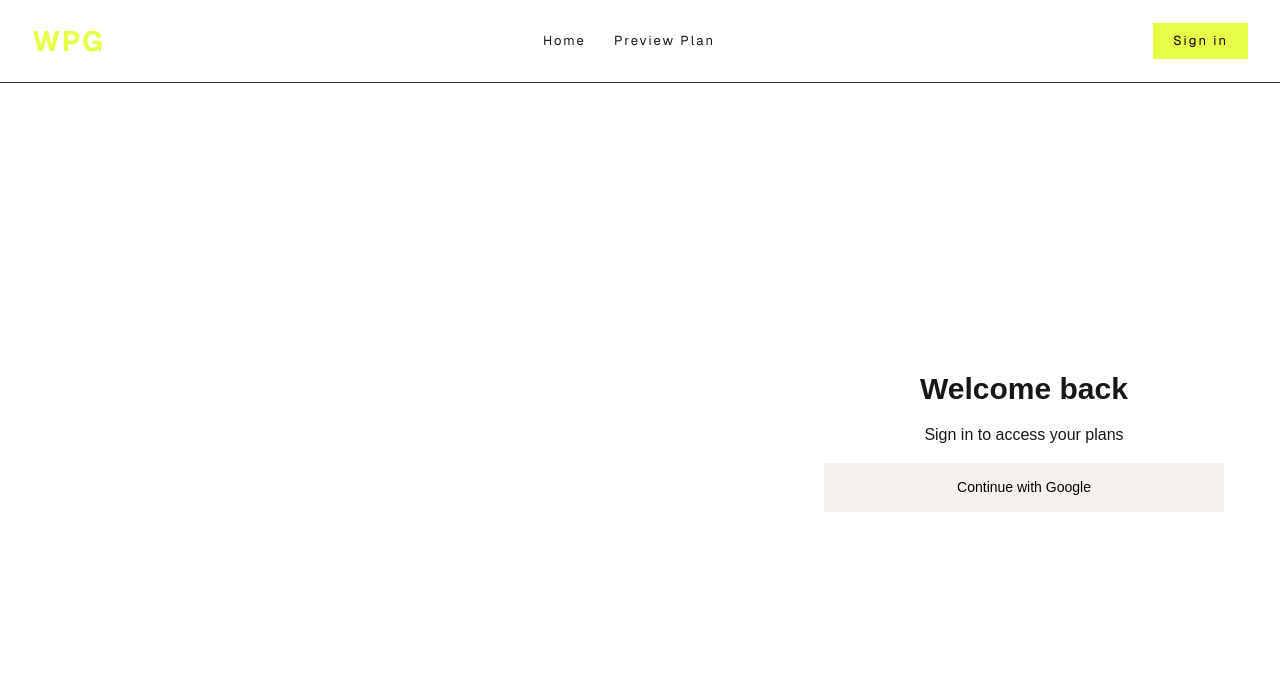
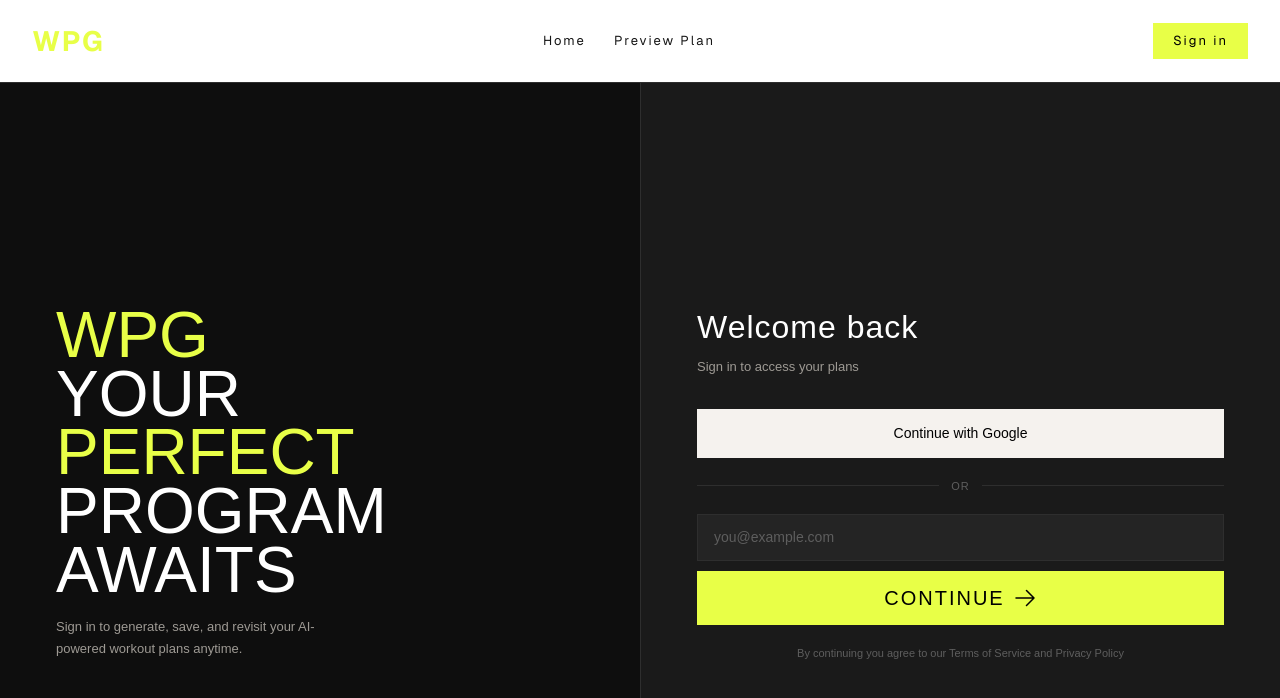
Before and after one commit to Arissj4/Workout-Plan-Generator, a Next.js app in the folder workout-plan-generator/: page /signin in a window 1280 px wide. Shown: the top 698 px of the page. Built offline with nearby package versions, Linux system fonts and the light colour scheme; no server answers.

Commit message:
WPG [ADD] Implemented SignIn page design

```diff
--- a/workout-plan-generator/src/app/signin/page.tsx
+++ b/workout-plan-generator/src/app/signin/page.tsx
@@ -15,42 +15,78 @@ export default function SignIn( {provider}: {provider: string} ) { // This compo
 
   return (
     <>
-      <div className="flex h-full">
+      <div className="flex min-h-screen">
+
         <div
-          className="flex w-[60%]"
+          className="w-1/2 bg-[#0e0e0e] p-14 flex flex-col justify-center"
         >
+          <div>
 
+            <h1 className="text-[64px] leading-[0.92] uppercase text-white">
+              <span className="text-(--wpg-main-text-color) text-[64px] block">
+                WPG
+              </span>
+
+              Your<br/>
+
+              <span className="text-(--wpg-accent-color) block">Perfect</span>
+
+              Program<br/>Awaits
+            </h1>
+            <p className="text-[13px] text-(--wpg-muted-text-color) mt-4 max-w-[280px] leading-[1.7]">
+              Sign in to generate, save, and revisit your AI-powered workout plans anytime.
+            </p>
+          </div>
         </div>
 
         <div
-          className="flex w-[40%] p-14"
+          className="w-1/2 bg-[#1a1a1a] border-l border-[#2e2e2e] p-14 flex flex-col justify-center"
         >
-          <div
-            className="flex flex-col w-full h-full justify-center items-center"
+          <h2 className="text-[32px] tracking-[1px] text-white mb-1.5">
+            Welcome back
+          </h2>
+
+          <p className="text-[13px] text-(--wpg-muted-text-color) mb-8">
+            Sign in to access your plans
+          </p>
+
+          <button
+            onClick={() => signIn("google", { callbackUrl: "/" })}
+            className="w-full bg-[#f5f2ee] flex items-center justify-center gap-2.5 py-3.5 cursor-pointer hover:opacity-90 transition-opacity"
           >
-            <h1
-              className="text-3xl font-bold mb-4"
-            >
-              Welcome back
-            </h1>
+            <span className="text-[14px] font-medium text-black">
+              Continue with Google
+            </span>
+          </button>
 
-            <h2
-              className="mb-4"
-            >
-              Sign in to access your plans
-            </h2>
+          <div className="flex items-center gap-3 my-5">
+            <div className="flex-1 h-px bg-[#2e2e2e]"/>
+            <span className="text-[11px] text-[#5e5e5e] tracking-[1px]">
+              OR
+            </span>
+            <div className="flex-1 h-px bg-[#2e2e2e]"/>
+          </div>
 
-            <button
-              className="w-full bg-[#f5f2ee] flex items-center justify-center gap-2.5 py-3.5 cursor-pointer hover:opacity-90 transition-opacity"
-              type="button"
-              onClick={() => handleSingIn()}
-            >
-              <span className="text-[14px] font-medium text-black">Continue with Google</span>
-            </button>
-          </div>
+          <input
+            type="email"
+            placeholder="you@example.com"
+            className="w-full bg-[#242424] border border-[#2e2e2e] text-white px-4 py-3 text-[14px] outline-none placeholder:text-[#5e5e5e]"
+          />
+          <button
+           className="flex justify-center items-center gap-2 w-full bg-(--wpg-accent-color) text-black text-[20px] tracking-[2px] py-3 mt-2.5 uppercase cursor-pointer"
+          >
+            Continue
+            <svg xmlns="http://www.w3.org/2000/svg" fill="none" viewBox="0 0 24 24" strokeWidth={1.5} stroke="currentColor" className="size-6">
+              <path strokeLinecap="round" strokeLinejoin="round" d="M13.5 4.5 21 12m0 0-7.5 7.5M21 12H3" />
+            </svg>
+          </button>
+
+          <p className="text-[11px] text-[#5e5e5e] text-center mt-5 leading-[1.6]">
+            By continuing you agree to our Terms of Service and Privacy Policy
+          </p>
         </div>
+
       </div>
-
     </>
   )
 }
```
